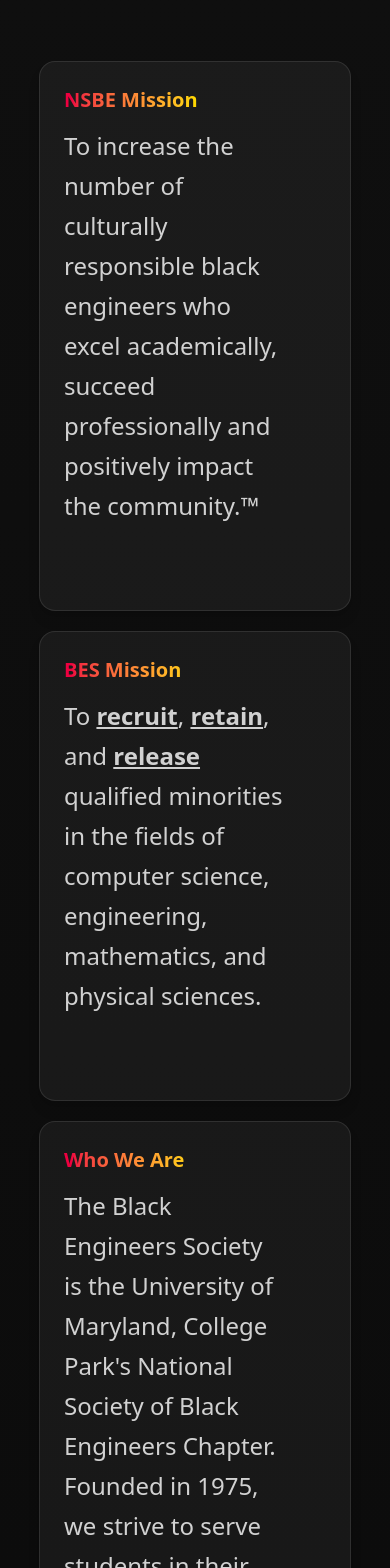
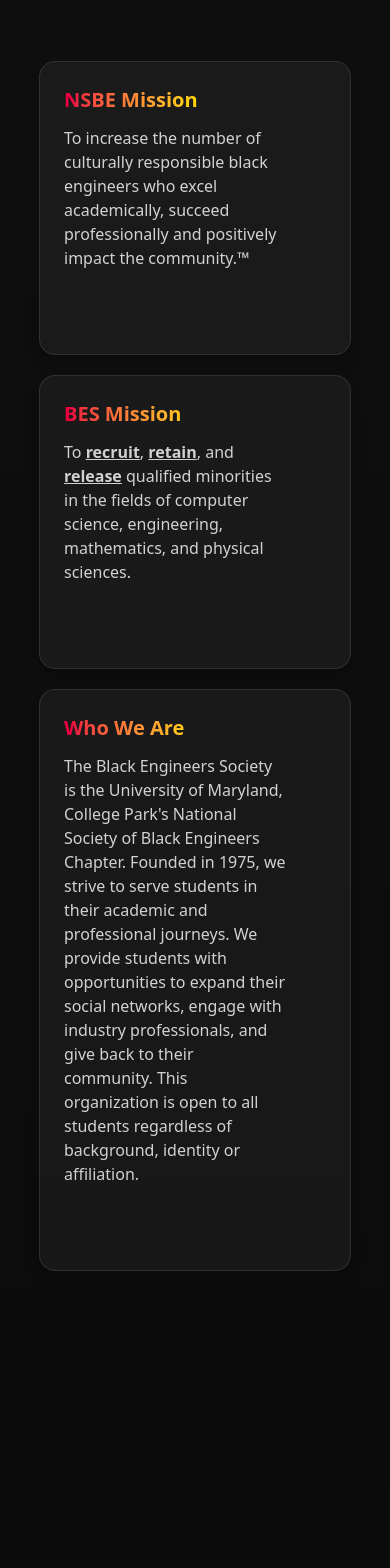
Before and after one commit to HassanTuray/BESWebsite, a Next.js app: page / in a window 390 px wide. Shown: the part 1600-3168 px from the top of the page. Built offline with nearby package versions, Linux system fonts and the light colour scheme.

Commit message:
testing font sizes for mobile cards

```diff
--- a/app/page.tsx
+++ b/app/page.tsx
@@ -227,7 +227,7 @@
                   {page.c_NSBEMissionTitleText}
                 </h2>
 
-                <p className="mt-3 text-2xl/10 text-white/80 pr-10 pb-15">
+                <p className="mt-3 text-md/5 lg:text-2xl/10 text-white/80 pr-10 pb-15">
                   {page.c_NSBEMissionStatementText}
                 </p>
 
@@ -251,7 +251,7 @@
                   {page.c_BESMissionTitleText}
                 </h2>
 
-                <p className="mt-3 text-2xl/10 text-white/80 pr-10 pb-15">
+                <p className="mt-3 text-md/5 lg:text-2xl/10 text-white/80 pr-10 pb-15">
                   To <b><u>recruit</u></b>, <b><u>retain</u></b>, and <b><u>release</u></b> qualified minorities in the fields of computer science, engineering, mathematics, and physical sciences.
                 </p>
 
@@ -274,7 +274,7 @@
                 <h2 className="text-xl sm:text-5xl font-bold bg-gradient-to-r from-rose-600 via-[#FFD700] to-[#228B22] bg-clip-text text-transparent">
                   {page.c_historyTitleText}
                 </h2>
-                <p className="mt-3 text-2xl/10 text-white/80 pr-10 pb-15">
+                <p className="mt-3 text-md/5 lg:text-2xl/10 text-white/80 pr-10 pb-15">
                   {page.c_historyText}
                 </p>
               </Card>
```
